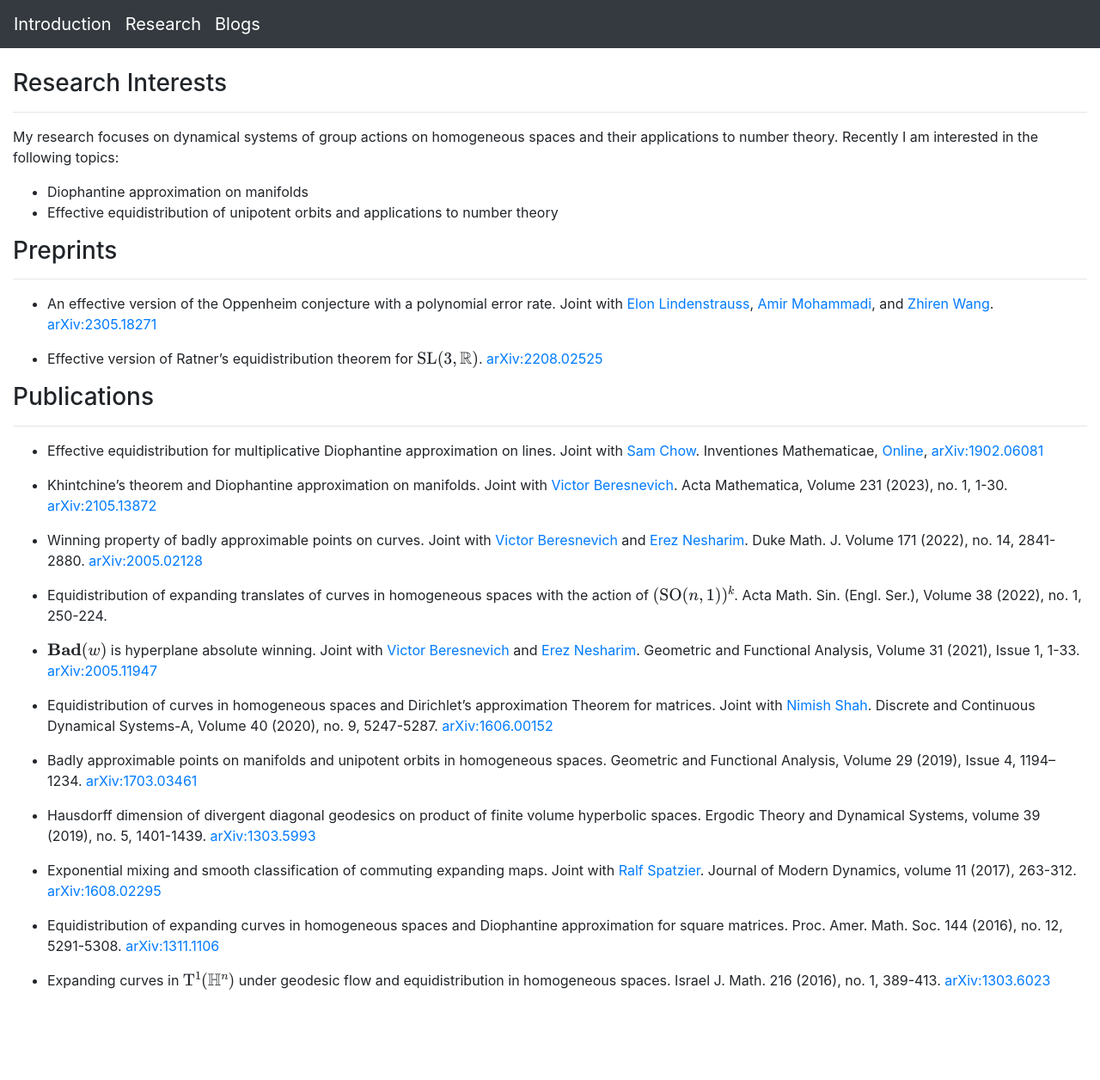
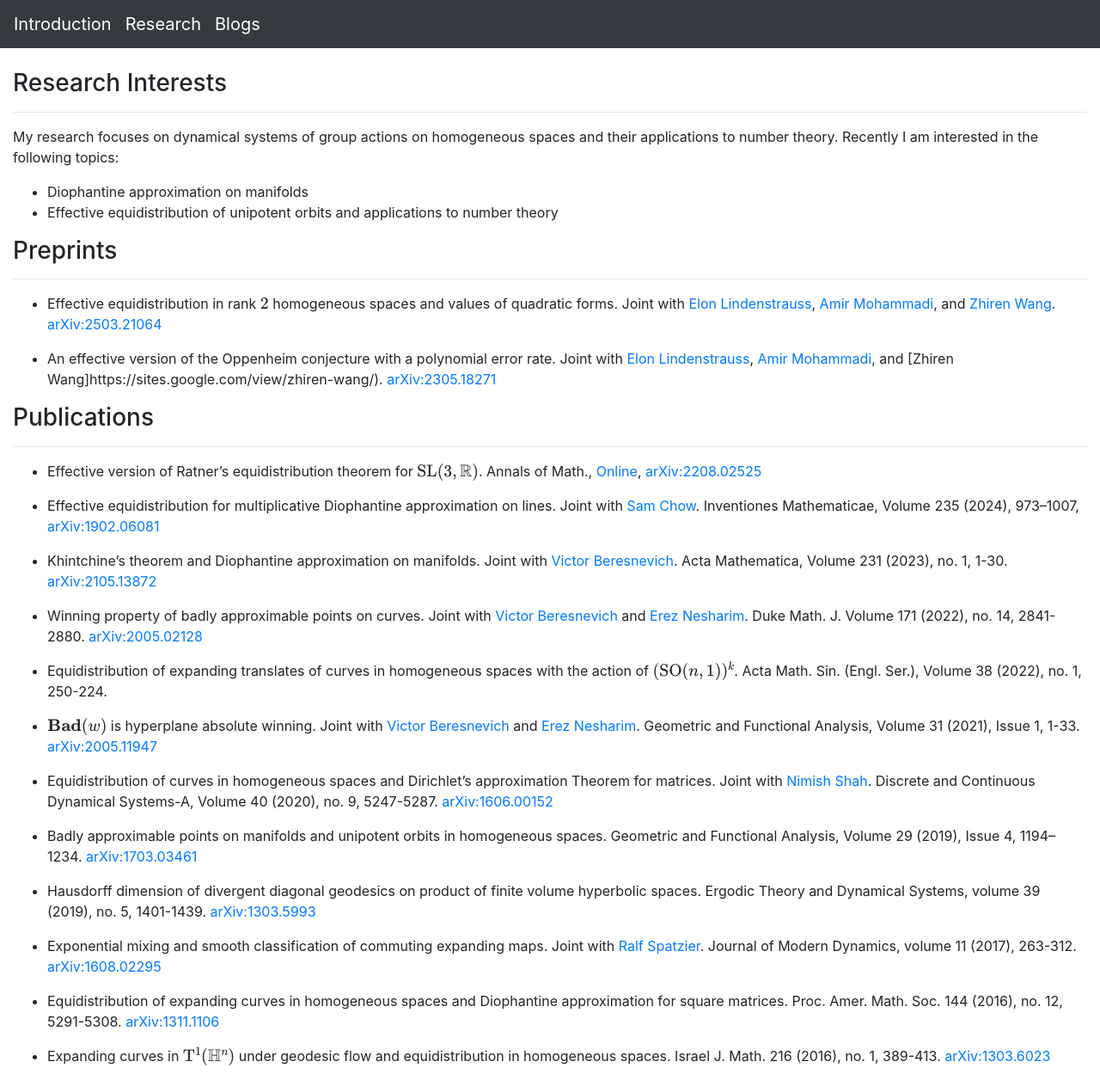
Before and after one commit to lively-cat-lover/lively-cat-lover.github.io, a Jekyll site: the page built from research.md, in a window 1280 px wide. Shown: the whole page at 86% size. Built offline with Jekyll 4.4.1, drawn with Linux system fonts in a browser that asks for light colours; formulas are drawn with MathJax 3; our own code applies the rules of GitHub Pages for plain Markdown files; before the commit the page ends 1168 px from its top, so only the background shows below that.

Commit message:
Update research.md

```diff
--- a/research.md
+++ b/research.md
@@ -14,9 +14,10 @@ My research focuses on dynamical systems of group actions on homogeneous spaces
 ### Preprints
 ---
 
-- An effective version of the Oppenheim conjecture with a polynomial error rate. Joint with [Elon Lindenstrauss](http://www.ma.huji.ac.il/~elon/), [Amir Mohammadi](https://mathweb.ucsd.edu/~ammohammadi/), and [Zhiren Wang](https://science.psu.edu/math/people/zxw14). [arXiv:2305.18271](https://arxiv.org/abs/2305.18271)
+- Effective equidistribution in rank $2$ homogeneous spaces and values of quadratic forms. Joint with [Elon Lindenstrauss](http://www.ma.huji.ac.il/~elon/), [Amir Mohammadi](https://mathweb.ucsd.edu/~ammohammadi/), and [Zhiren Wang](https://sites.google.com/view/zhiren-wang/). [arXiv:2503.21064](https://arxiv.org/abs/2503.21064)
 
-- Effective version of Ratner's equidistribution theorem for $\mathrm{SL}(3, \mathbb{R})$. [arXiv:2208.02525](https://arxiv.org/abs/2208.02525)
+
+- An effective version of the Oppenheim conjecture with a polynomial error rate. Joint with [Elon Lindenstrauss](http://www.ma.huji.ac.il/~elon/), [Amir Mohammadi](https://mathweb.ucsd.edu/~ammohammadi/), and [Zhiren Wang]https://sites.google.com/view/zhiren-wang/). [arXiv:2305.18271](https://arxiv.org/abs/2305.18271)
 
 
 
@@ -24,7 +25,9 @@ My research focuses on dynamical systems of group actions on homogeneous spaces
 ### Publications
 ---
 
-- Effective equidistribution for multiplicative Diophantine approximation on lines. Joint with [Sam Chow](https://sites.google.com/view/samchowmathematics). Inventiones Mathematicae, [Online](https://link.springer.com/article/10.1007/s00222-023-01233-1), [arXiv:1902.06081](https://arxiv.org/abs/1902.06081)
+- Effective version of Ratner's equidistribution theorem for $\mathrm{SL}(3, \mathbb{R})$. Annals of Math., [Online](https://annals.math.princeton.edu/articles/21766), [arXiv:2208.02525](https://arxiv.org/abs/2208.02525)
+
+- Effective equidistribution for multiplicative Diophantine approximation on lines. Joint with [Sam Chow](https://sites.google.com/view/samchowmathematics). Inventiones Mathematicae, Volume 235 (2024), 973–1007, [arXiv:1902.06081](https://arxiv.org/abs/1902.06081)
 
 - Khintchine’s theorem and Diophantine approximation on manifolds. Joint with [Victor Beresnevich](https://www.york.ac.uk/maths/people/victor-beresnevich/). Acta Mathematica, Volume 231 (2023), no. 1, 1-30. [arXiv:2105.13872](https://arxiv.org/abs/2105.13872)
 
```
